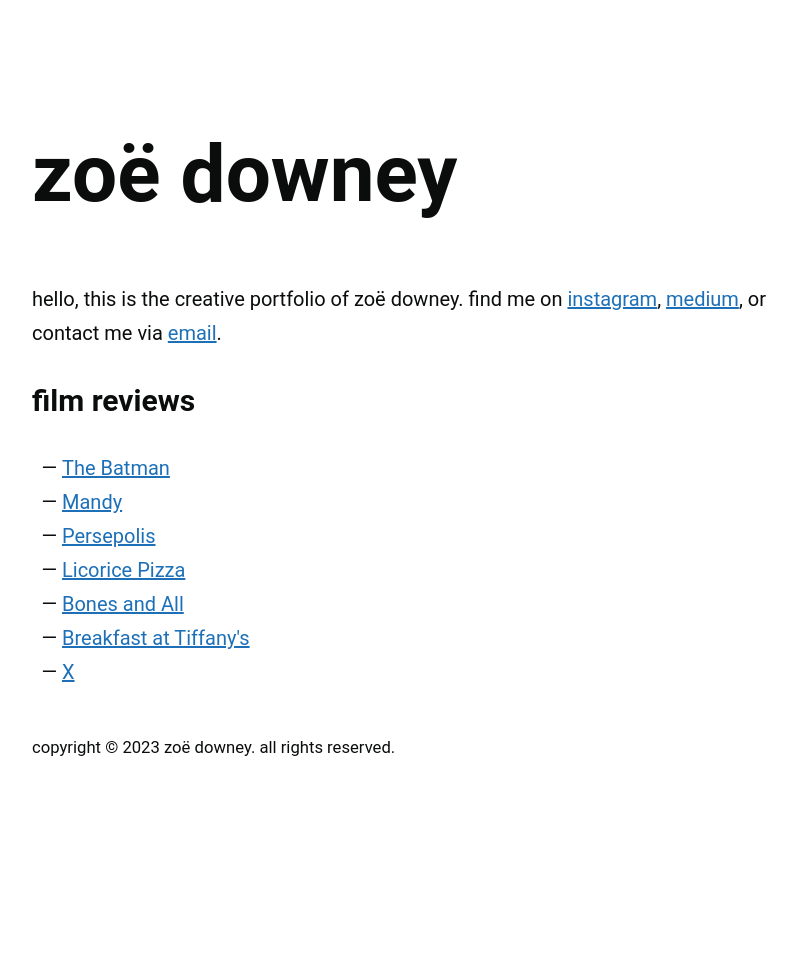
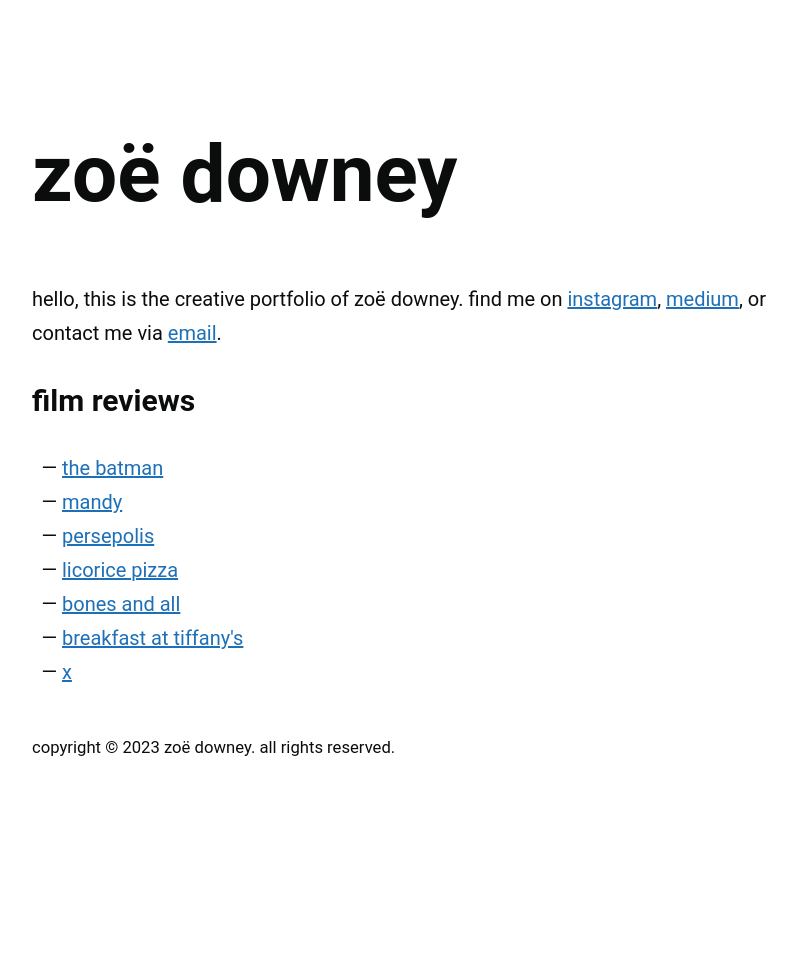
Before and after one commit to zoeurl/zoedowney.github.io, a Jekyll site: the page built from index.html, in a window 1280 px wide. Shown: the whole page, without its empty margins (208-1003 px from the left). Built offline with Jekyll 4.4.1, drawn with Linux system fonts in a browser that asks for light colours.

Commit message:
Lowercase list on index page

```diff
--- a/assets/css/_sass/style.scss
+++ b/assets/css/_sass/style.scss
@@ -135,6 +135,9 @@ li {
 	padding-left: 0;
 }
 
+ul.lowercase li {
+	text-transform: lowercase;
+}
 
 
 /* Horizontal Divider */
--- a/index.html
+++ b/index.html
@@ -12,7 +12,7 @@ or contact me via <a href="mailto:{{site.email}}">email</a>.
 
 <h2>film reviews</h2>
 <div class="article-list">
-  <ul>
+  <ul class="lowercase">
   {% for post in site.posts %}
   <li><a href="{{post.url | prepend: site.baseurl}}">{{post.title}}</a></li>
   {% endfor %}
```
